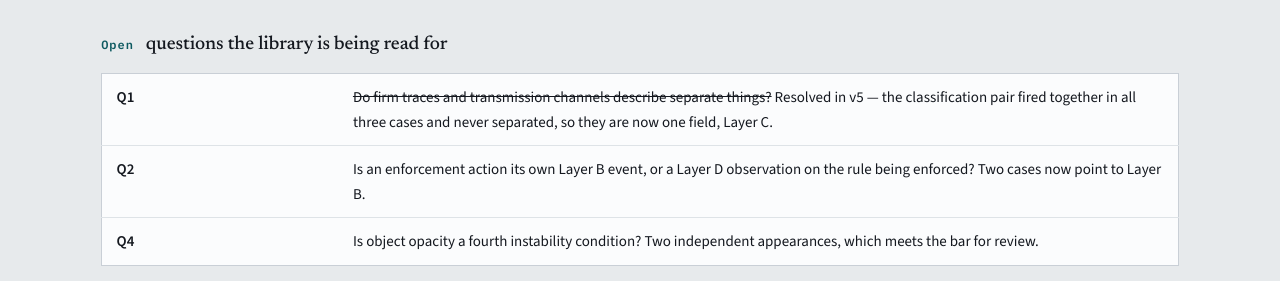
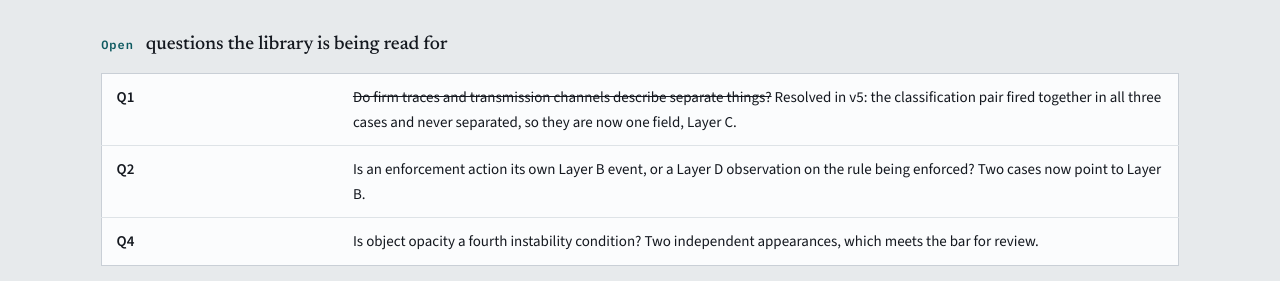
Before and after one commit to GaeunLim01/regulatory-order, a Jekyll site: the page built from cases/index.html, in a window 1280 px wide. Shown: the part 823-1104 px from the top of the page. Built offline with Jekyll 4.4.1, drawn with Linux system fonts in a browser that asks for light colours.

Commit message:
Add files via upload

```diff
--- a/cases/index.html
+++ b/cases/index.html
@@ -29,7 +29,7 @@ description: Cases tagged against all five layers, with distribution and re-form
     <h3 class="sub"><span>Open</span> questions the library is being read for</h3>
     <table class="spec">
       <tbody>
-        <tr><th scope="row">Q1</th><td><s>Do firm traces and transmission channels describe separate things?</s> Resolved in v5 — the classification pair fired together in all three cases and never separated, so they are now one field, Layer C.</td></tr>
+        <tr><th scope="row">Q1</th><td><s>Do firm traces and transmission channels describe separate things?</s> Resolved in v5: the classification pair fired together in all three cases and never separated, so they are now one field, Layer C.</td></tr>
         <tr><th scope="row">Q2</th><td>Is an enforcement action its own Layer B event, or a Layer D observation on the rule being enforced? Two cases now point to Layer B.</td></tr>
         <tr><th scope="row">Q4</th><td>Is object opacity a fourth instability condition? Two independent appearances, which meets the bar for review.</td></tr>
       </tbody>
```
